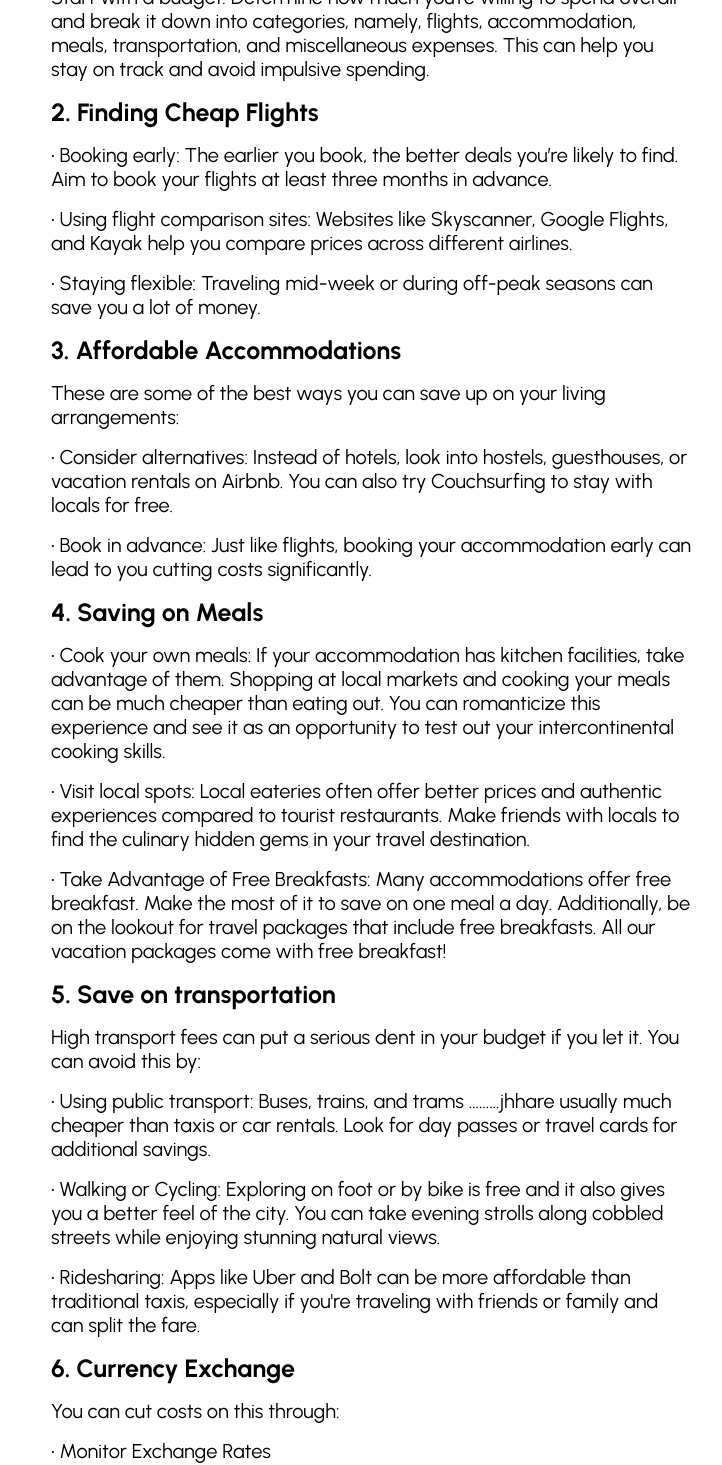
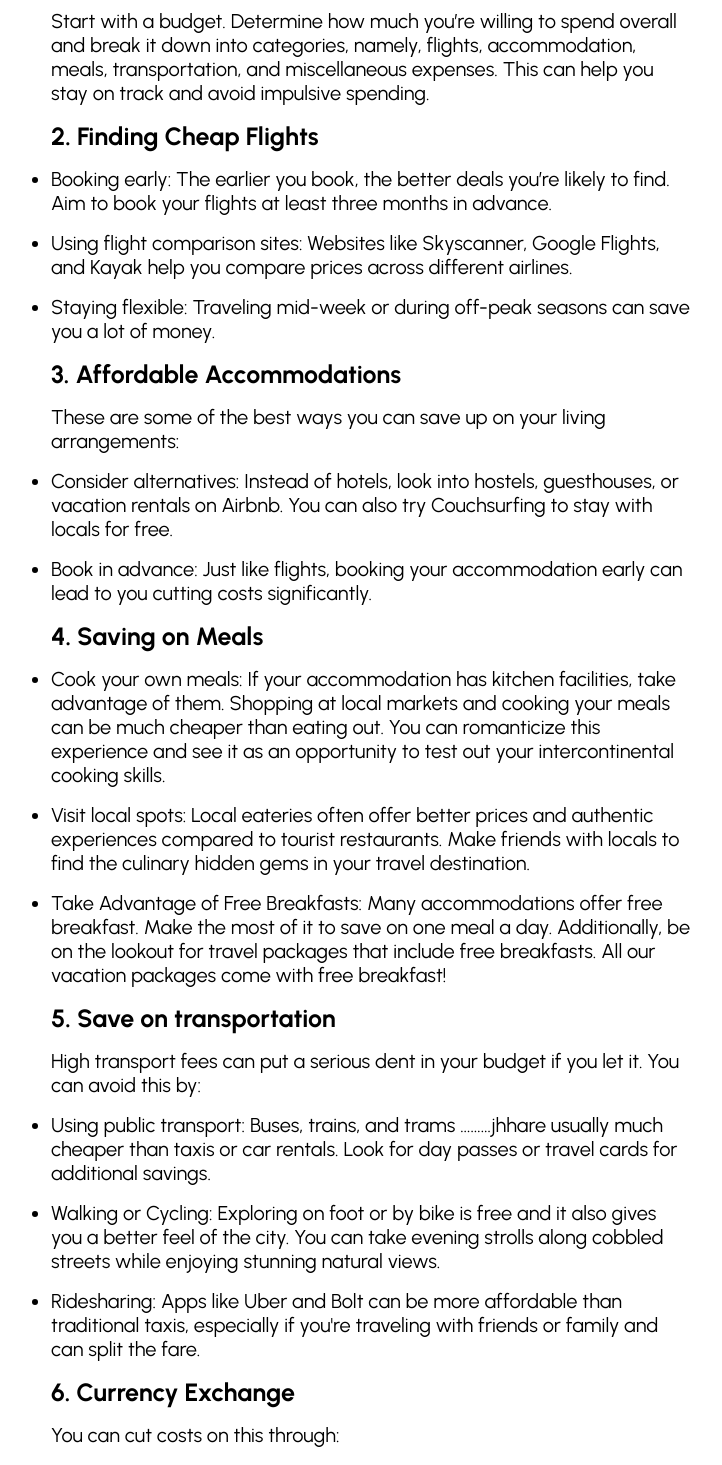
Before and after one commit to oveey/Tripperz-website, a React (Create React App) app: page /blog/1 in a window 1280 px wide. Shown: the part 1330-2795 px from the top of the page, without its empty margins (269-991 px from the left). Built offline with nearby package versions, Linux system fonts and the light colour scheme; the HTML template or start-up script is replaced by a standard one.

Commit message:
updated blog post

```diff
--- a/src/component/blog-components/blog.css
+++ b/src/component/blog-components/blog.css
@@ -22,7 +22,7 @@
   max-width: 900px;
 }
 .blog__text h2 {
-  font-size: 25px;
+  font-size: 35px;
   max-width: 550px;
 }
 .blog__text h3 {
@@ -33,10 +33,17 @@
 .blog__text p {
   font-size: 20px;
 }
+
+.blog__text ul {
+  list-style: initial; /* Ensure markers are displayed */
+}
+
 .blog__text li {
   font-size: 20px;
   margin-bottom: 16px;
 }
+
+
 
 .blog__categories {
   padding: 1rem;
@@ -56,6 +63,8 @@
   padding: 2rem 0;
   justify-content: center;
   flex-wrap: wrap;
+  list-style: none;
+
 }
 
 .category__list li {
@@ -117,6 +126,8 @@ p {
 .blog__author {
   display: flex;
   justify-content: space-between;
+  align-items: center;
+  color: rgb(88, 88, 88);
 }
 
 .blog__pag {
--- a/src/data/blogData.js
+++ b/src/data/blogData.js
@@ -29,54 +29,54 @@ export const blogData = [
       <p>Start with a budget. Determine how much you’re willing to spend overall and break it down into categories, namely, flights, accommodation, meals, transportation, and miscellaneous expenses. This can help you stay on track and avoid impulsive spending.</p>
       <h3>2. Finding Cheap Flights</h3>
       <ul>
-        <li>• Booking early: The earlier you book, the better deals you’re likely to find. Aim to book your flights at least three months in advance.</li>
-        <li>• Using flight comparison sites: Websites like Skyscanner, Google Flights, and Kayak help you compare prices across different airlines.</li>
-        <li>• Staying flexible: Traveling mid-week or during off-peak seasons can save you a lot of money.</li>
+        <li>Booking early: The earlier you book, the better deals you’re likely to find. Aim to book your flights at least three months in advance.</li>
+        <li>Using flight comparison sites: Websites like Skyscanner, Google Flights, and Kayak help you compare prices across different airlines.</li>
+        <li>Staying flexible: Traveling mid-week or during off-peak seasons can save you a lot of money.</li>
       </ul>
       <h3>3. Affordable Accommodations</h3>
       <p>These are some of the best ways you can save up on your living arrangements:</p>
       <ul>
-        <li>• Consider alternatives: Instead of hotels, look into hostels, guesthouses, or vacation rentals on Airbnb. You can also try Couchsurfing to stay with locals for free.</li>
-        <li>• Book in advance: Just like flights, booking your accommodation early can lead to you cutting costs significantly.</li>
+        <li>Consider alternatives: Instead of hotels, look into hostels, guesthouses, or vacation rentals on Airbnb. You can also try Couchsurfing to stay with locals for free.</li>
+        <li>Book in advance: Just like flights, booking your accommodation early can lead to you cutting costs significantly.</li>
       </ul>
 
       <h3>4. Saving on Meals </h3>
       <ul>
-        <li>• Cook your own meals: If your accommodation has kitchen facilities, take advantage of them. Shopping at local markets and cooking your meals can be much cheaper than eating out. You can romanticize this experience and see it as an opportunity to test out your intercontinental cooking skills. </li>
-        <li>• Visit local spots: Local eateries often offer better prices and authentic experiences compared to tourist restaurants. Make friends with locals to find the culinary hidden gems in your travel destination. </li>
-        <li>• Take Advantage of Free Breakfasts: Many accommodations offer free breakfast. Make the most of it to save on one meal a day. Additionally, be on the lookout for travel packages that include free breakfasts. All our vacation packages come with free breakfast!</li>
+        <li>Cook your own meals: If your accommodation has kitchen facilities, take advantage of them. Shopping at local markets and cooking your meals can be much cheaper than eating out. You can romanticize this experience and see it as an opportunity to test out your intercontinental cooking skills. </li>
+        <li>Visit local spots: Local eateries often offer better prices and authentic experiences compared to tourist restaurants. Make friends with locals to find the culinary hidden gems in your travel destination. </li>
+        <li>Take Advantage of Free Breakfasts: Many accommodations offer free breakfast. Make the most of it to save on one meal a day. Additionally, be on the lookout for travel packages that include free breakfasts. All our vacation packages come with free breakfast!</li>
       </ul>
 
       <h3>5. Save on transportation  </h3>
       <p>High transport fees can put a serious dent in your budget if you let it. You can avoid this by:</p>
       <ul>
-        <li>• Using public transport: Buses, trains, and trams  ………jhhare usually much cheaper than taxis or car rentals. Look for day passes or travel cards for additional savings.</li>
-        <li>• Walking or Cycling: Exploring on foot or by bike is free and it also gives you a better feel of the city. You can take evening strolls along cobbled streets while enjoying stunning natural views.</li>
-        <li>• Ridesharing: Apps like Uber and Bolt can be more affordable than traditional taxis, especially if you're traveling with friends or family and can split the fare.</li>
+        <li>Using public transport: Buses, trains, and trams  ………jhhare usually much cheaper than taxis or car rentals. Look for day passes or travel cards for additional savings.</li>
+        <li>Walking or Cycling: Exploring on foot or by bike is free and it also gives you a better feel of the city. You can take evening strolls along cobbled streets while enjoying stunning natural views.</li>
+        <li>Ridesharing: Apps like Uber and Bolt can be more affordable than traditional taxis, especially if you're traveling with friends or family and can split the fare.</li>
       </ul>
 
       <h3>6. Currency Exchange</h3>
       <p>You can cut costs on this through:</p>
       <ul>
-        <li>• Monitor Exchange Rates </li>
-        <li>• Keep an eye on exchange rates and exchange money when rates are favorable. Avoid changing money at airports where rates are often less favorable.</li>
-        <li>• Use Local ATMs: Withdrawing money from local ATMs can be cheaper than exchanging large amounts of cash, but be aware of any international transaction fees your bank might charge.</li>
-        <li>• Travel Cards: Consider using travel cards that offer better exchange rates and lower fees for international transactions.</li>
+        <li>Monitor Exchange Rates </li>
+        <li>Keep an eye on exchange rates and exchange money when rates are favorable. Avoid changing money at airports where rates are often less favorable.</li>
+        <li>Use Local ATMs: Withdrawing money from local ATMs can be cheaper than exchanging large amounts of cash, but be aware of any international transaction fees your bank might charge.</li>
+        <li>Travel Cards: Consider using travel cards that offer better exchange rates and lower fees for international transactions.</li>
       </ul>
       <p>Eat Where Locals Eat: Local eateries often offer better prices and authentic experiences compared to tourist restaurants.</p>
 
       <h3>7. Handling Visa Costs</h3>
       <p>Visa fee costs often discourage travelers from exploring more countries but fear not, because there are ways you can lower and altogether avoid handling visa costs. </p>
       <ul>
-        <li>• Plan Ahead: Some countries offer lower visa fees for longer stays. If you’re planning to stay for a while, a longer-term visa might be more cost-effective.</li>
-        <li>• Check Visa-Free Countries: There are countries that Nigerians can enter without a visa or with visa-on-arrival, saving you the cost and hassle of visa applications. Examples include Ghana, Seychelles, Kenya, Mauritius, etc. </li>
+        <li>Plan Ahead: Some countries offer lower visa fees for longer stays. If you’re planning to stay for a while, a longer-term visa might be more cost-effective.</li>
+        <li>Check Visa-Free Countries: There are countries that Nigerians can enter without a visa or with visa-on-arrival, saving you the cost and hassle of visa applications. Examples include Ghana, Seychelles, Kenya, Mauritius, etc. </li>
       </ul>
 
       <h3>8. Additional Tips</h3>
       <ul>
-        <li>• Travel Insurance: Don’t skip on travel insurance. It might seem like an added cost, but it can save you a lot of money if something goes wrong.</li>
-        <li>• Student Discounts: If you’re a student, look for discounts on flights, accommodation, and attractions. Many places offer discounts if you show a student ID.</li>
-        <li>• Traveling abroad doesn't have to be expensive. With some planning, flexibility, and savvy choices, you can make your dream trip a reality without breaking the bank. Happy travels!.</li>
+        <li>Travel Insurance: Don’t skip on travel insurance. It might seem like an added cost, but it can save you a lot of money if something goes wrong.</li>
+        <li>Student Discounts: If you’re a student, look for discounts on flights, accommodation, and attractions. Many places offer discounts if you show a student ID.</li>
+        <li>Traveling abroad doesn't have to be expensive. With some planning, flexibility, and savvy choices, you can make your dream trip a reality without breaking the bank. Happy travels!.</li>
 
       </ul>
     </div>
@@ -107,38 +107,38 @@ export const blogData = [
 
         <h3>1. Essential Items for Different Trips </h3>
         <p>Whether you’re visiting the safaris in South Africa or traveling to bask in the blue beaches of Seychelles, there are important items you need to have for every trip. </p>
-        <ul>
-          <li>• Travel Documents: Always pack your passport, visa (if required), flight tickets, travel insurance, and hotel reservations. Keep these documents in a secure, easily accessible place like a travel wallet</li>
-          <li>• Adapters and Chargers: Different countries have different plug types. An international travel adapter is a must-have to keep your gadgets charged. Don't forget your phone charger and power bank.</li>
-          <li>• Clothing for Cold Countries: If you’re traveling to a cold country, pack warm clothing like thermal wear, sweaters, a good winter coat, gloves, and a beanie. Layering is key to staying warm.</li>
-          <li>• Clothing for Warm Countries: For warmer destinations, pack light, breathable fabrics like cotton. Don’t forget sunglasses, a hat, and sunscreen.</li>
-          <li>• Toiletries: Pack travel-sized toiletries like toothpaste, shampoo, and soap. Remember any prescription medications and carry them in their original packaging with your doctor's prescription.</li>
+        <ul class="marker">
+          <li>Travel Documents: Always pack your passport, visa (if required), flight tickets, travel insurance, and hotel reservations. Keep these documents in a secure, easily accessible place like a travel wallet</li>
+          <li>Adapters and Chargers: Different countries have different plug types. An international travel adapter is a must-have to keep your gadgets charged. Don't forget your phone charger and power bank.</li>
+          <li>Clothing for Cold Countries: If you’re traveling to a cold country, pack warm clothing like thermal wear, sweaters, a good winter coat, gloves, and a beanie. Layering is key to staying warm.</li>
+          <li>Clothing for Warm Countries: For warmer destinations, pack light, breathable fabrics like cotton. Don’t forget sunglasses, a hat, and sunscreen.</li>
+          <li>Toiletries: Pack travel-sized toiletries like toothpaste, shampoo, and soap. Remember any prescription medications and carry them in their original packaging with your doctor's prescription.</li>
         </ul>
 
         <h3> 2. Packing Light and Avoiding Excess Luggage Fees </h3>
         <p>It’s a dreaded feeling to get to the airport and realize your luggage is over the weight limit and you now have to pay extra fees for your excess luggage. You can avoid this experience by packing light.</p>
         <ul>
-          <li>• Use a Packing List: Create a list of everything you need to pack. This helps ensure you don’t forget anything important and prevents overpacking.</li>
-          <li>• Pack Versatile Clothing: Choose clothes that can be mixed and matched to create different outfits. Neutral colors work best.</li>
-          <li>• Roll, Don’t Fold: Rolling your clothes can save space and reduce wrinkles.</li>
-          <li>• Limit Shoes: Shoes can take up a lot of space. Pack no more than two to three pairs, including a comfortable pair for walking.</li>
-          <li>• Weigh Your Luggage: Before leaving for the airport, weigh your luggage to ensure it doesn’t exceed the airline's weight limit. This helps you avoid excess luggage fees..</li>
+          <li>Use a Packing List: Create a list of everything you need to pack. This helps ensure you don’t forget anything important and prevents overpacking.</li>
+          <li>Pack Versatile Clothing: Choose clothes that can be mixed and matched to create different outfits. Neutral colors work best.</li>
+          <li>Roll, Don’t Fold: Rolling your clothes can save space and reduce wrinkles.</li>
+          <li>Limit Shoes: Shoes can take up a lot of space. Pack no more than two to three pairs, including a comfortable pair for walking.</li>
+          <li>Weigh Your Luggage: Before leaving for the airport, weigh your luggage to ensure it doesn’t exceed the airline's weight limit. This helps you avoid excess luggage fees..</li>
         </ul>
 
 
         <h3> 3. Packing for Cultural Differences </h3>
         <p>Every country has its cultural guidelines when it comes to clothing. We advise whatever clothing style you choose for a vacation fit into the culture of your destination. </p>
         <ul>
-          <li>• Dress Appropriately: Research your destination's dress code. Some countries have specific cultural dress requirements, so ensure you respect the cultural rules in the country you’re visiting.</li>
-          <li>• Pack Gifts: If you’re visiting friends or family abroad, consider packing small, lightweight gifts that represent Nigerian culture, like local snacks or handicrafts.</li>
-          <li>• Learn Basic Phrases: Pack a small phrasebook or download a translation app to help with basic communication in a foreign language. You don’t want to be stranded and not be able to communicate in a foreign country.</li>
+          <li>Dress Appropriately: Research your destination's dress code. Some countries have specific cultural dress requirements, so ensure you respect the cultural rules in the country you’re visiting.</li>
+          <li>Pack Gifts: If you’re visiting friends or family abroad, consider packing small, lightweight gifts that represent Nigerian culture, like local snacks or handicrafts.</li>
+          <li>Learn Basic Phrases: Pack a small phrasebook or download a translation app to help with basic communication in a foreign language. You don’t want to be stranded and not be able to communicate in a foreign country.</li>
         </ul>
 
         <h3> Extra Packing Tips</h3>
         <p>These are extra packing tips to make you pack like a pro!</p>
         <ul>
-          <li>• Packing Essentials in Carry-On: Always pack essential items like travel documents, medications, a change of clothes, and toiletries in your carry-on. This way, you’re prepared if your checked luggage is delayed or lost.</li>
-          <li>• Forgetting Important Items: Double-check your packing list before you leave. It’s easy to forget small but important items such as chargers, adapters, or toiletries.</li>
+          <li>Packing Essentials in Carry-On: Always pack essential items like travel documents, medications, a change of clothes, and toiletries in your carry-on. This way, you’re prepared if your checked luggage is delayed or lost.</li>
+          <li>Forgetting Important Items: Double-check your packing list before you leave. It’s easy to forget small but important items such as chargers, adapters, or toiletries.</li>
         </ul>
         <p>Traveling is meant to be an enjoyable experience, and with these packing tips, you can avoid the stress and hassle that often comes with it. Keep it simple, stay organized, and enjoy your vacation!</p>
       </div>
--- a/src/index.css
+++ b/src/index.css
@@ -11,7 +11,6 @@ body {
   margin: 0;
   box-sizing: border-box;
   text-decoration: none;
-  list-style: none;
   font-family: "urbanist";
 }
 
```
Also changed, not shown: src/styles/explore.css (+9 -2 lines), src/styles/nav.css (+10 -0 lines).
